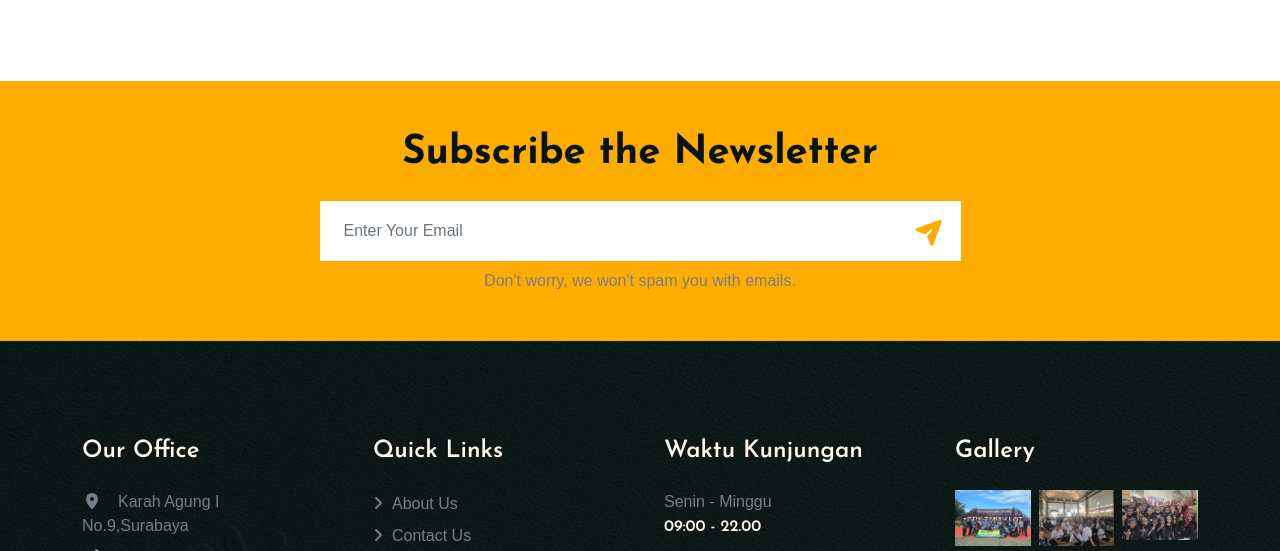
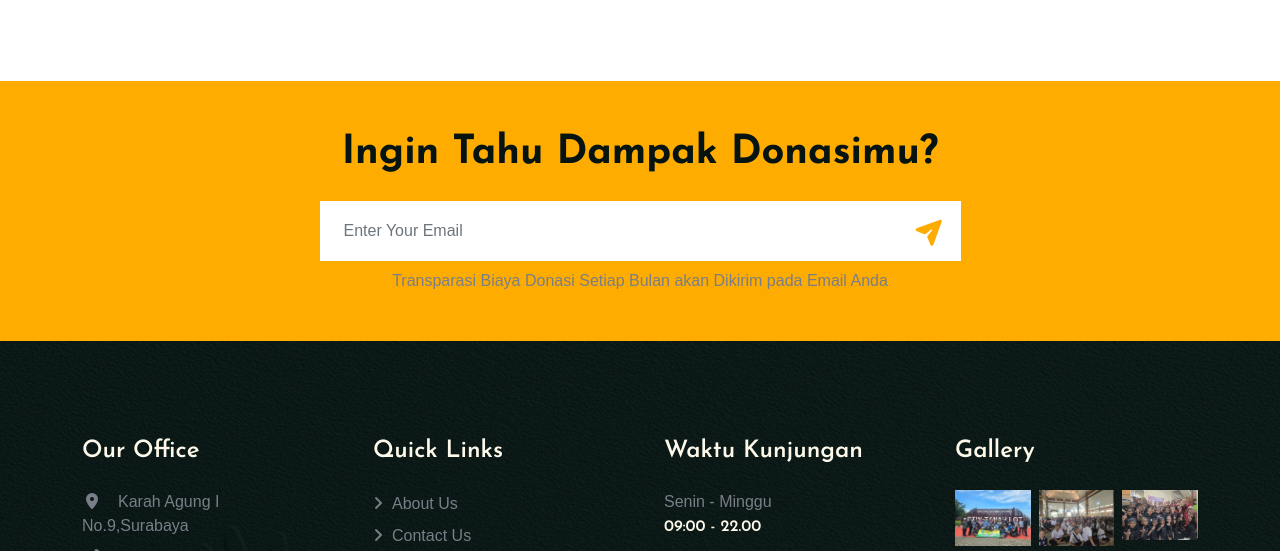
Before and after one commit to Tanakun1520/Panti-Asuhan, a plain HTML site: page service.html in a window 1280 px wide. Shown: the part 2320-2871 px from the top of the page. Drawn offline with nearby package versions, Linux system fonts and the light colour scheme.

Commit message:
update web

```diff
--- a/service.html
+++ b/service.html
@@ -472,7 +472,7 @@
         <div class="container">
             <div class="row justify-content-center">
                 <div class="col-lg-7 text-center wow fadeIn" data-wow-delay="0.5s">
-                    <h1 class="display-6 mb-4">Subscribe the Newsletter</h1>
+                    <h1 class="display-6 mb-4">Ingin Tahu Dampak Donasimu?</h1>
                     <div class="position-relative w-100 mb-2">
                         <input class="form-control border-0 w-100 ps-4 pe-5" type="text" placeholder="Enter Your Email"
                             style="height: 60px;">
@@ -480,7 +480,7 @@
                             class="btn btn-lg-square shadow-none position-absolute top-0 end-0 mt-2 me-2"><i
                                 class="fa fa-paper-plane text-primary fs-4"></i></button>
                     </div>
-                    <p class="mb-0">Don't worry, we won't spam you with emails.</p>
+                    <p class="mb-0">Transparasi Biaya Donasi Setiap Bulan akan Dikirim pada Email Anda</p>
                 </div>
             </div>
         </div>
```
